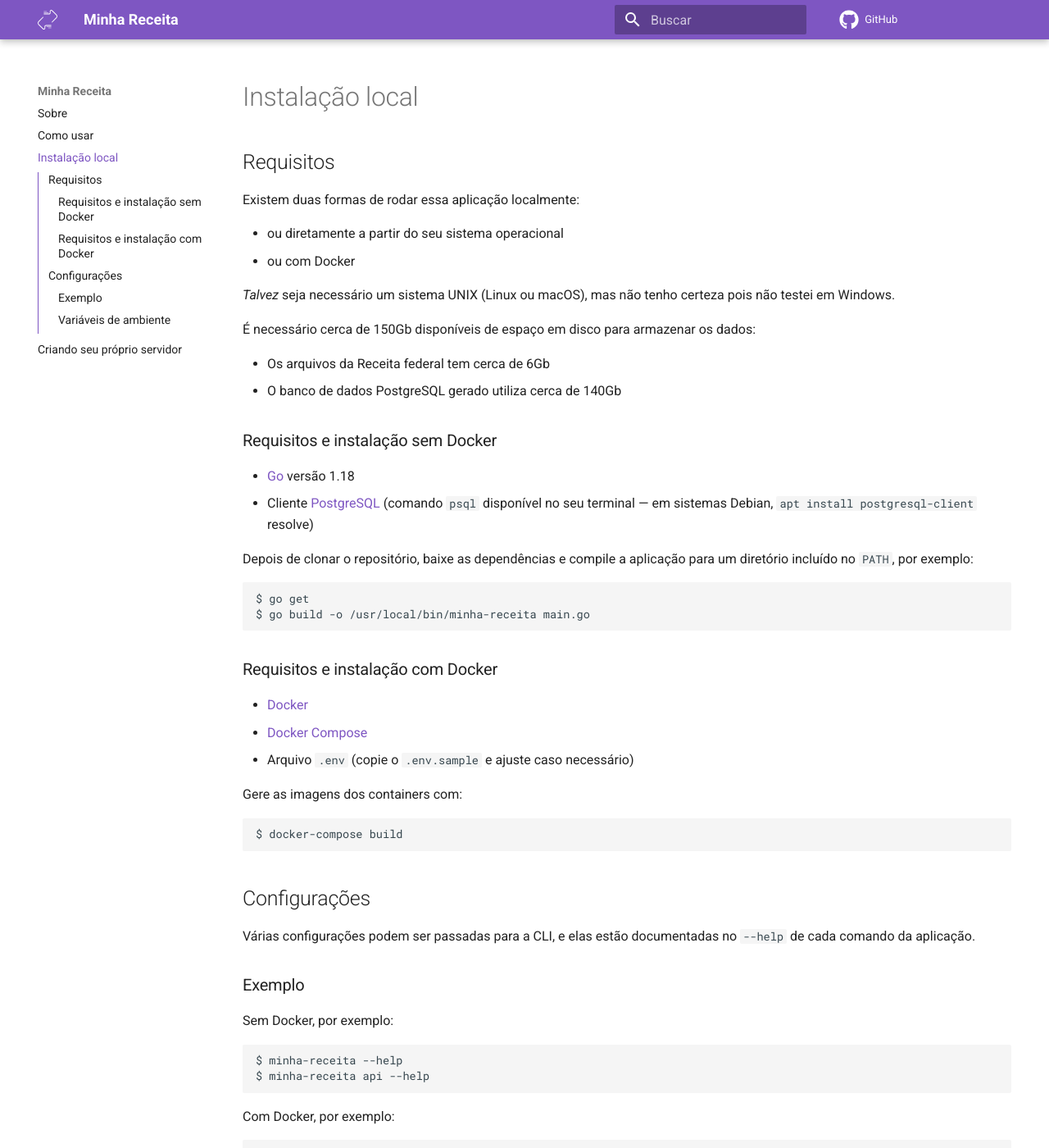
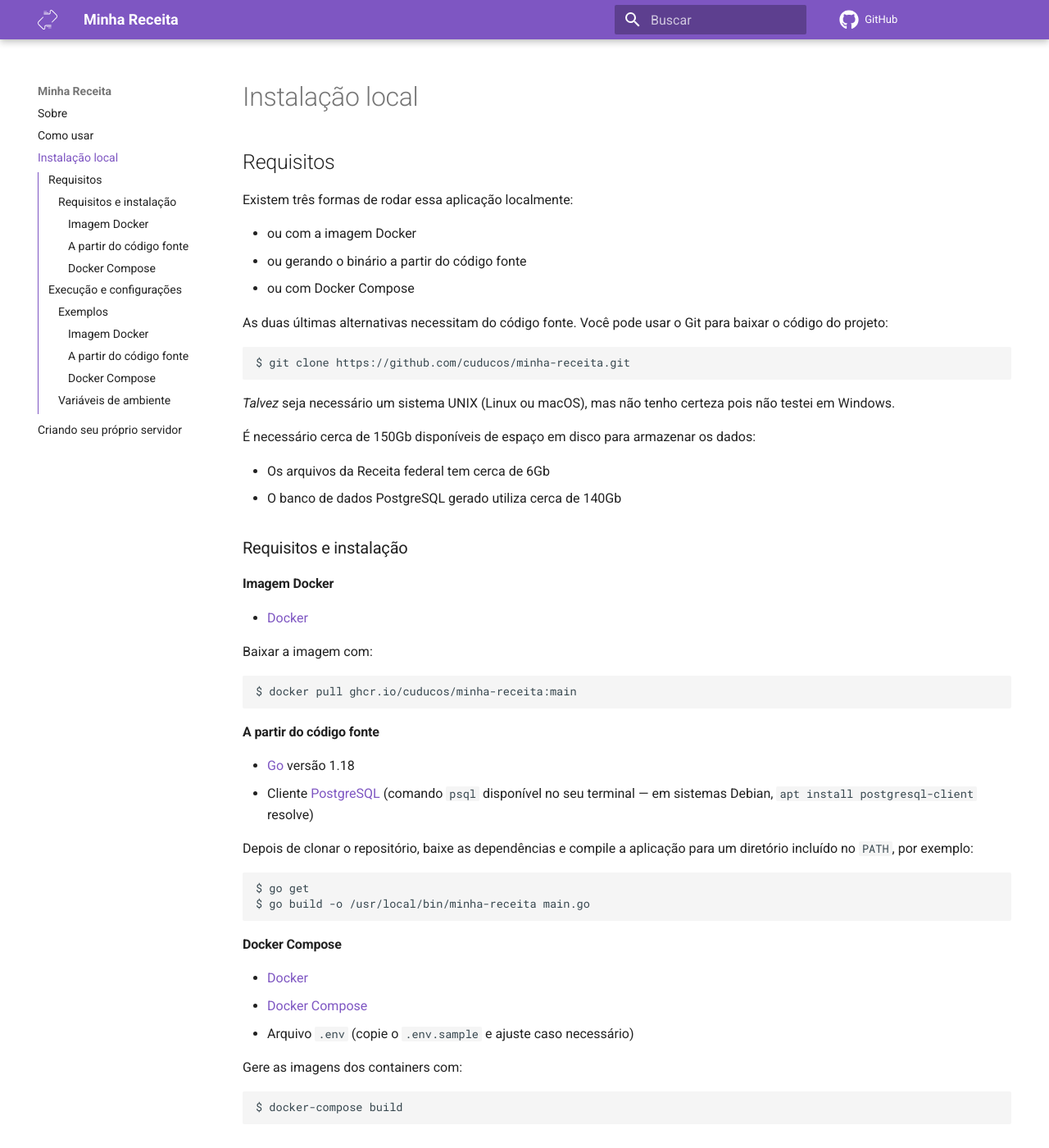
Before and after one commit to cuducos/minha-receita, an MkDocs documentation site: the page built from docs/instalacao.md, in a window 1280 px wide and 1400 px high. Shown: the whole window at 82% size. Built offline with MkDocs 1.6.1 and Material for MkDocs 9.7.7, drawn with Linux system fonts in a browser that asks for light colours; comment, search, counter and statistics services are not loaded; some of the changed text lies outside the part shown.

Commit message:
Adds Docker image to the docs

````diff
--- a/docs/instalacao.md
+++ b/docs/instalacao.md
@@ -2,10 +2,17 @@
 
 ## Requisitos
 
-Existem duas formas de rodar essa aplicação localmente:
+Existem três formas de rodar essa aplicação localmente:
 
-* ou diretamente a partir do seu sistema operacional
-* ou com Docker
+* ou com a imagem Docker
+* ou gerando o binário a partir do código fonte
+* ou com Docker Compose
+
+As duas últimas alternativas necessitam do código fonte. Você pode usar o Git para baixar o código do projeto:
+
+```console
+$ git clone https://github.com/cuducos/minha-receita.git
+```
 
 _Talvez_ seja necessário um sistema UNIX (Linux ou macOS), mas não tenho certeza pois não testei em Windows.
 
@@ -14,7 +21,19 @@ _Talvez_ seja necessário um sistema UNIX (Linux ou macOS), mas não tenho certe
 * Os arquivos da Receita federal tem cerca de 6Gb
 * O banco de dados PostgreSQL gerado utiliza cerca de 140Gb
 
-### Requisitos e instalação sem Docker
+### Requisitos e instalação
+
+#### Imagem Docker
+
+* [Docker](https://www.docker.com/)
+
+Baixar a imagem com:
+
+```console
+$ docker pull ghcr.io/cuducos/minha-receita:main
+```
+
+#### A partir do código fonte
 
 * [Go](https://golang.org/) versão 1.18
 * Cliente [PostgreSQL](https://www.postgresql.org/) (comando `psql` disponível no seu terminal — em sistemas Debian, `apt install postgresql-client` resolve)
@@ -26,7 +45,7 @@ $ go get
 $ go build -o /usr/local/bin/minha-receita main.go
 ```
 
-### Requisitos e instalação com Docker
+#### Docker Compose
 
 * [Docker](https://www.docker.com/)
 * [Docker Compose](https://docs.docker.com/compose/install/)
@@ -38,20 +57,27 @@ Gere as imagens dos containers com:
 $ docker-compose build
 ```
 
-## Configurações
+## Execução e configurações
 
 Várias configurações podem ser passadas para a CLI, e elas estão documentadas no `--help` de cada comando da aplicação.
 
-### Exemplo
+### Exemplos
 
-Sem Docker, por exemplo:
+#### Imagem Docker
+
+```console
+$ docker run --rm ghcr.io/cuducos/minha-receita:main --help --help
+$ docker run --rm ghcr.io/cuducos/minha-receita:main --help api --help
+```
+
+#### A partir do código fonte
 
 ```console
 $ minha-receita --help
 $ minha-receita api --help
 ```
 
-Com Docker, por exemplo:
+#### Docker Compose
 
 ```console
 $ docker-compose run --rm minha-receita --help
````
